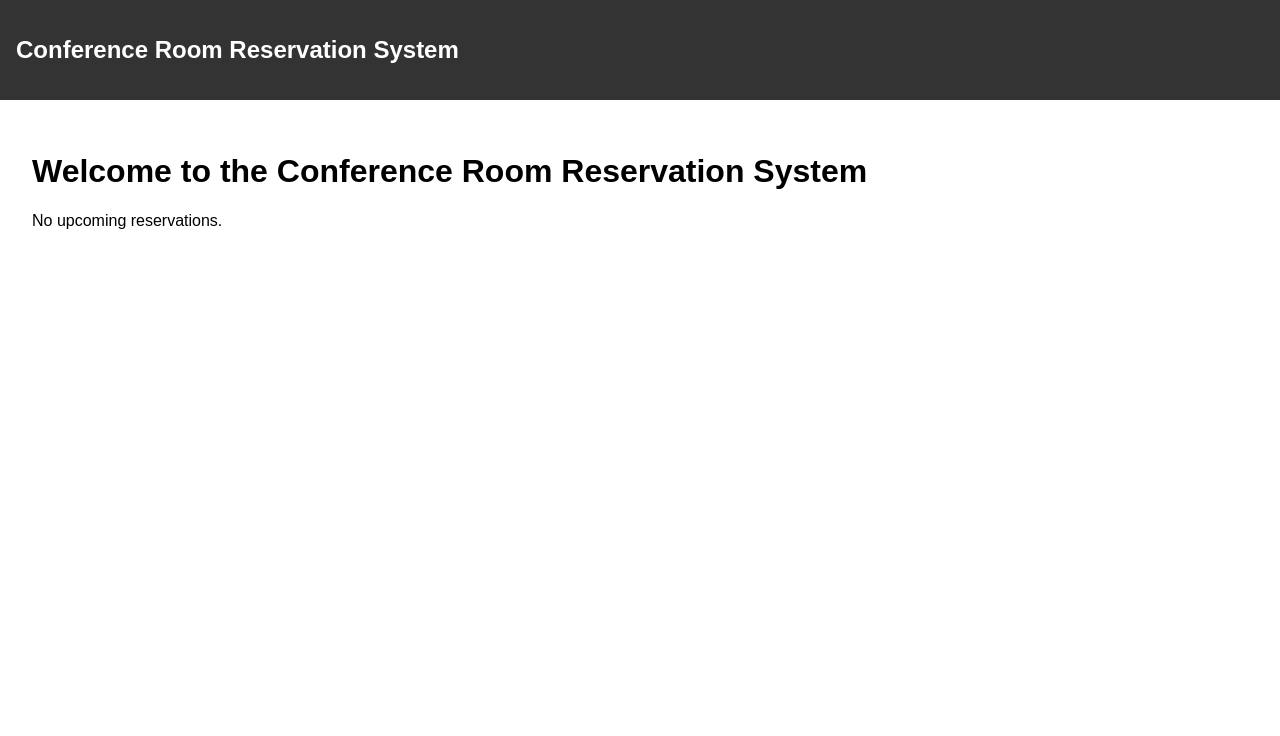
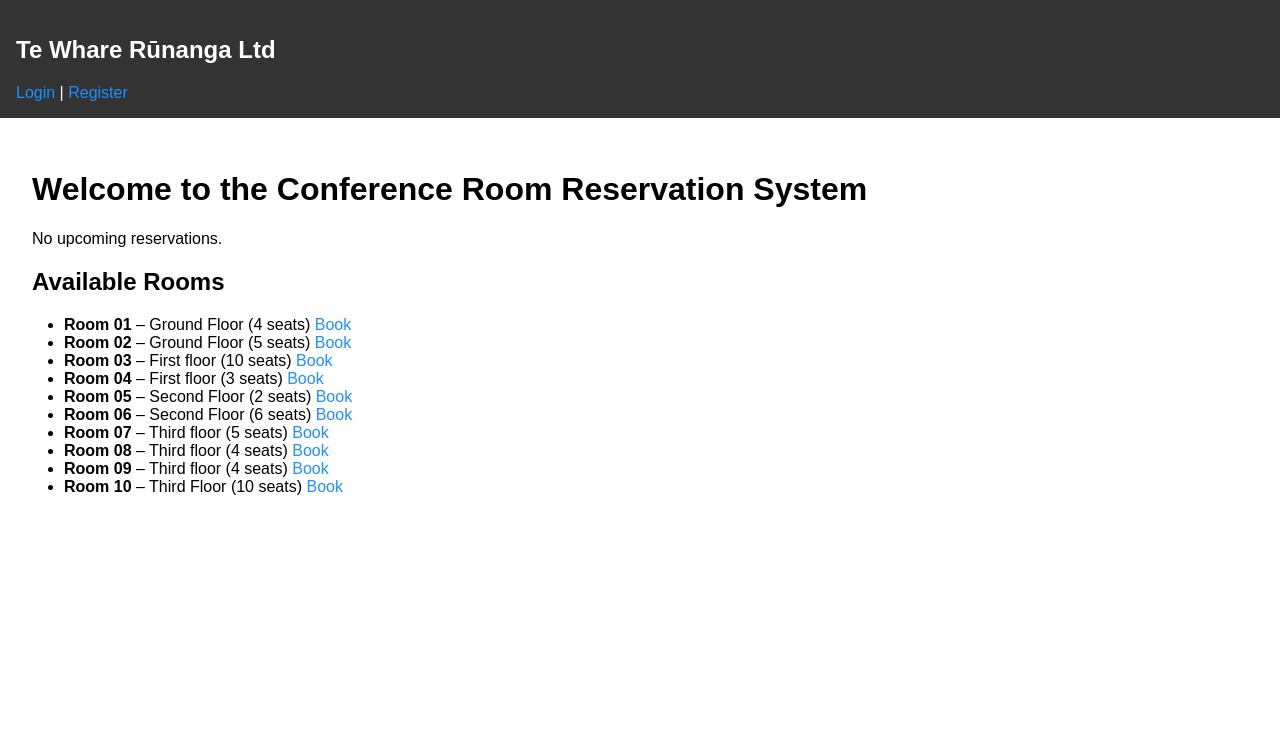
Before and after one commit to Manns1408/conference-reservation, a Django app: page / in a window 1280 px wide. Shown: the top 736 px of the page. Run offline with Django 5.2, Linux system fonts and the light colour scheme; data comes from the database, SQL or seed files in the repository; both versions use the stored data as it was after the commit.

Commit message:
Fix: removed duplicate login/register links and updated home layout

```diff
--- a/Assignment1/settings.py
+++ b/Assignment1/settings.py
@@ -74,6 +74,9 @@ LOGOUT_REDIRECT_URL = 'home'  # optional: after logout
 
 
 
+
+
+
 # ✅ EMAIL BACKEND for SendGrid (Secure & Production-Ready)
 EMAIL_BACKEND = "sendgrid_backend.SendgridBackend"
 
--- a/Assignment1/urls.py
+++ b/Assignment1/urls.py
@@ -1,16 +1,19 @@
 from django.urls import path, include
 from django.contrib import admin
+from django.contrib.auth import views as auth_views
 from reservations import views
 
 urlpatterns = [
+    path('accounts/', include('django.contrib.auth.urls')),  # login/logout
+    path('register/', views.registering, name='register'),
     path('admin/', admin.site.urls),
     path('', views.home_page, name='home'),
     path('register/', views.registering, name='register'),
     path('rooms/', views.room_lists, name='room_list'),
-    path('rooms/<int:pk>/', views.room_detail, name='room_detail'),
+    path('book/<int:pk>/', views.room_detail, name='room_detail'),
     path('myReservations/', views.my_reservations, name='my_reservations'),
     path('edit/<int:pk>/', views.reservation_editing, name='reservation_edit'),
-    path('cancel/<int:pk>/', views.reservations_cancelling, name='reservation_cancel'),
+    path('cancel/<int:pk>/', views.reservations_cancelling, name='reservations_cancel'),
     path('status/', views.room_status, name='room_status'),
 
     path('accounts/', include('django.contrib.auth.urls')),
--- a/reservations/forms.py
+++ b/reservations/forms.py
@@ -7,8 +7,8 @@ from .models                    import TheReservation
 
 class RegisterationForm(UserCreationForm):
     email      = forms.EmailField(required=True)
-    first_name = forms.CharField(max_length=30, required=False)
-    last_name  = forms.CharField(max_length=30, required=False)
+    first_name = forms.CharField(max_length=30, required=True)
+    last_name = forms.CharField(max_length=30, required=True)
 
     class Meta:
         model  = User
--- a/reservations/templates/base.html
+++ b/reservations/templates/base.html
@@ -7,6 +7,7 @@
         * {
             box-sizing: border-box;
         }
+
         body {
             margin: 0;
             font-family: Arial, sans-serif;
@@ -14,22 +15,27 @@
             flex-direction: column;
             min-height: 100vh;
         }
+
         header, footer {
             background-color: #333;
             color: white;
             padding: 1rem;
         }
+
         main {
             flex: 1;
             padding: 2rem;
         }
+
         a {
             color: #1e90ff;
             text-decoration: none;
         }
+
         a:hover {
             text-decoration: underline;
         }
+
         ul {
             list-style: disc;
             padding-left: 2rem;
@@ -38,8 +44,21 @@
 </head>
 <body>
 <header>
-        <h2>Conference Room Reservation System</h2>
+    <h2>Te Whare Rūnanga Ltd</h2>
+    <nav style="margin-top: 1rem;">
+        {% if user.is_authenticated %}
+            <span>Welcome, {{ user.username }}!</span>
+            <form method="post" action="{% url 'logout' %}" style="display:inline;">
+                {% csrf_token %}
+                <button type="submit" style="margin-left:1rem;">Logout</button>
+            </form>
+        {% else %}
+            <a href="{% url 'login' %}">Login</a> |
+            <a href="{% url 'register' %}">Register</a>
+        {% endif %}
+    </nav>
 </header>
+
 
 <main>
     {% if messages %}
--- a/reservations/templates/home.html
+++ b/reservations/templates/home.html
@@ -1,6 +1,7 @@
 {% extends "base.html" %}
 
 {% block content %}
+
     <title>Conference Room Booking</title>
 
     <h1>Welcome to the Conference Room Reservation System</h1>
@@ -10,5 +11,36 @@
         <p>No upcoming reservations.</p>
     {% endif %}
 
+    <h2>Available Rooms</h2>
+    <ul>
+        {% for room in rooms %}
+            <li>
+                <strong>{{ room.name }}</strong> – {{ room.location }} ({{ room.capacity }} seats)
+                <a href="{% url 'room_detail' room.pk %}">Book</a>
+            </li>
+        {% empty %}
+            <li>No rooms available.</li>
+        {% endfor %}
+    </ul>
+
+    {% if user.is_authenticated %}
+        <h2>My Reservations</h2>
+        <ul>
+            {% for res in reservations %}
+                <li>
+                    <strong>{{ res.room.name }}</strong> – {{ res.start_time|date:"M d, H:i" }}
+                    to {{ res.end_time|date:"H:i" }}
+                    <form method="post" action="{% url 'reservations_cancel' res.pk %}" style="display:inline;">
+                        {% csrf_token %}
+                        <button type="submit">Cancel</button>
+                    </form>
+                </li>
+            {% empty %}
+                <li>No reservations found.</li>
+            {% endfor %}
+        </ul>
+    {% endif %}
+
+
 
 {% endblock %}
--- a/reservations/templates/reservations/my_reservations.html
+++ b/reservations/templates/reservations/my_reservations.html
@@ -11,7 +11,7 @@
             <strong>Room:</strong> {{ res.room.name }}<br>
             <strong>Start:</strong> {{ res.start_time|date:"F j, Y, g:i a" }}<br>
             <strong>End:</strong> {{ res.end_time|date:"F j, Y, g:i a" }}<br>
-            <a href="{% url 'reservation_cancel' res.pk %}" style="color: #e37171; font-weight: bold;">Cancel</a>
+            <a href="{% url 'reservations_cancel' res.pk %}" style="color: #e37171; font-weight: bold;">Cancel</a>
           </li>
         {% endfor %}
       </ul>
--- a/reservations/views.py
+++ b/reservations/views.py
@@ -17,7 +17,10 @@ from .models import Rooms, TheReservation
 
 
 def home_page(request):
+    rooms = Rooms.objects.all()
     reminder = None
+    reservations = []
+
     if request.user.is_authenticated:
         now = timezone.now()
         reminder = TheReservation.objects.filter(
@@ -25,8 +28,16 @@ def home_page(request):
             start_time__gte=now,
             start_time__lt=now + timedelta(hours=24)
         ).order_by('start_time').first()
-    return render(request, 'home.html', {'reminder': reminder})
 
+        reservations = TheReservation.objects.filter(
+            user=request.user
+        ).order_by('start_time')
+
+    return render(request, 'home.html', {
+        'rooms': rooms,
+        'reminder': reminder,
+        'reservations': reservations
+    })
 
 def registering(request):
     if request.method == 'POST':
@@ -86,10 +97,9 @@ def room_detail(request, pk):
                 send_mail(
                     subject,
                     text_body,
-                    settings.DEFAULT_FROM_EMAIL
-
-                    [res.user.email],
-                    html_message=html_body
+                    settings.DEFAULT_FROM_EMAIL,  #  use this for from_email
+                    [res.user.email],  #  recipient list
+                    html_message=html_body  #  optional HTML version
                 )
 
                 messages.success(request, 'Reservation confirmed (email sent).')
```
Also changed, not shown: reservations/templates/registration/logout.html (added, +9 -0 lines), db.sqlite3, 1 other file. Lines whose indentation alone changed are shown as unchanged.
